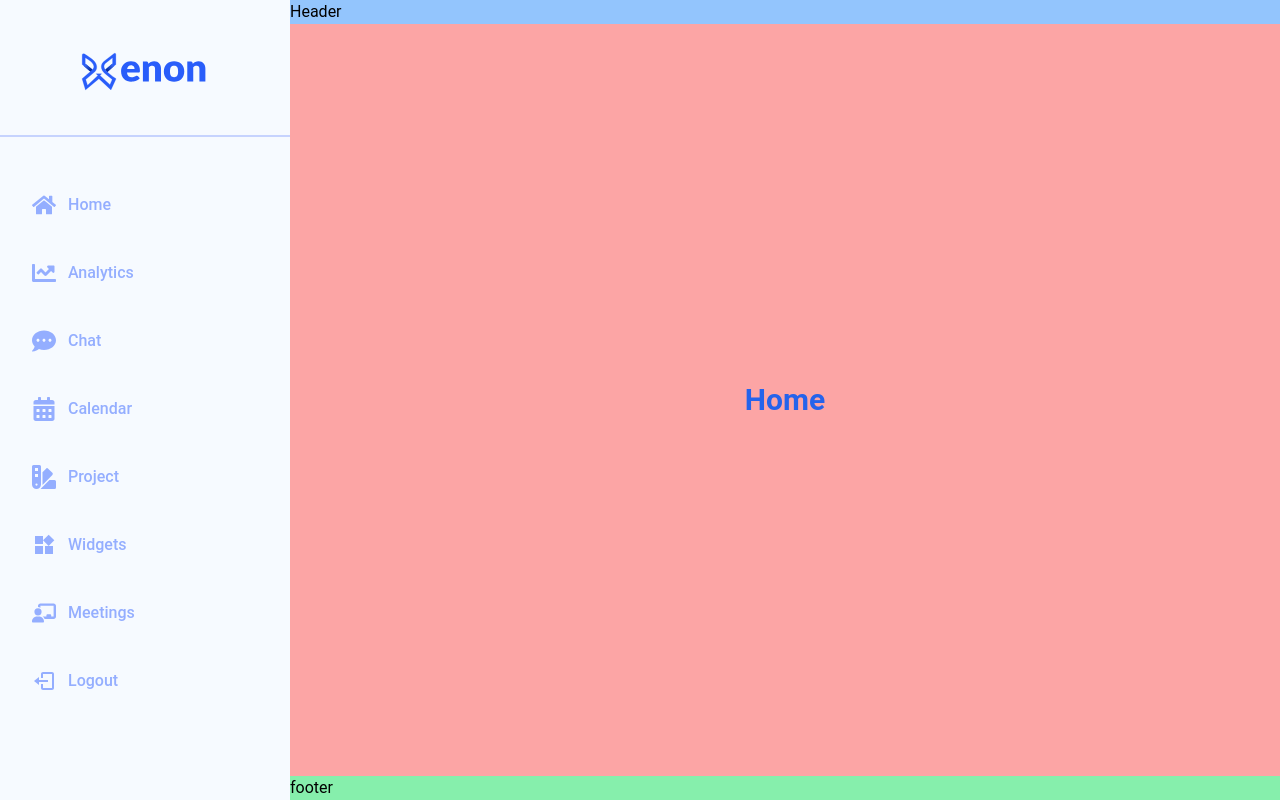
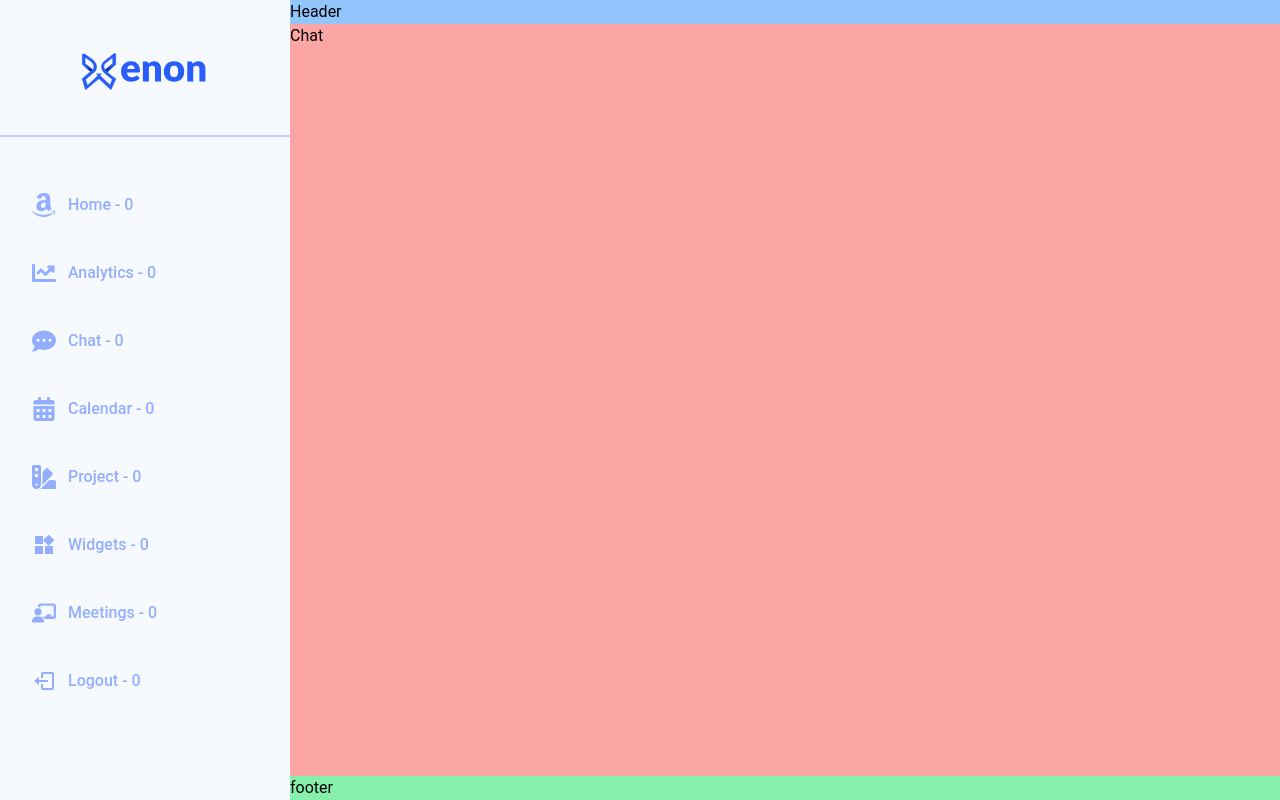
Before and after one commit to jonmid/admin-ucc-2024, a React (Vite) app: page /chat in a window 1280 px wide. Built offline with nearby package versions, Linux system fonts and the light colour scheme.

Commit message:
[add] config routes and state

```diff
--- a/package.json
+++ b/package.json
@@ -12,7 +12,9 @@
   "dependencies": {
     "react": "^18.2.0",
     "react-dom": "^18.2.0",
-    "react-icons": "^5.1.0"
+    "react-icons": "^5.1.0",
+    "react-router-dom": "^6.23.0",
+    "zustand": "^4.5.2"
   },
   "devDependencies": {
     "@types/react": "^18.2.66",
--- a/src/app/App.tsx
+++ b/src/app/App.tsx
@@ -1,5 +1,9 @@
+import { Route, Routes } from 'react-router-dom';
 import Navbar from './components/navbar';
 import Home from './screens/Home';
+import Analytics from './screens/Analytics';
+import Chat from './screens/Chat';
+import NotFound from './screens/NotFound';
 
 function App() {
   return (
@@ -8,16 +12,12 @@ function App() {
       <section className='flex-1 grid grid-rows-[auto_1fr_auto]'>
         <header className='bg-blue-300'>Header</header>
         <section className='bg-red-300'>
-          <Home />
-          {/* <Routes>
-            <Route path='/' element={<Dashboard />} />
-            <Route path='/marketplace' element={<Marketplace />} />
-            <Route path='/tables' element={<Tables />} />
-            <Route path='/kanban' element={<Kanban />} />
-            <Route path='/profile' element={<Profile />} />
-            <Route path='/signIn' element={<SignIn />} />
+          <Routes>
+            <Route path='/' element={<Home />} />
+            <Route path='/analytics' element={<Analytics />} />
+            <Route path='/chat' element={<Chat />} />
             <Route path='*' element={<NotFound />} />
-          </Routes> */}
+          </Routes>
         </section>
         <footer className='bg-green-300'>
           <p>footer</p>
--- a/src/app/components/navbar.tsx
+++ b/src/app/components/navbar.tsx
@@ -1,6 +1,10 @@
+import { NavLink } from 'react-router-dom';
 import { dataNavbar } from '../data/data';
+import { useNavbarStore } from '../../store/navbarStore';
 
 const Navbar = () => {
+  const { navbarItemActive, selectedItemNavbar } = useNavbarStore();
+
   return (
     <nav className='hidden bg-app-light-background sm:flex sm:flex-col sm:min-w-[290px]'>
       <aside className='flex items-center justify-center py-11 border-b-2 border-app-border'>
@@ -15,18 +19,20 @@ const Navbar = () => {
 
       <ul className='flex flex-col gap-y-7 py-12 overflow-scroll'>
         {dataNavbar().nav.map((item) => (
-          <a
+          <NavLink
             key={item.id}
-            href={item.to}
+            to={item.to}
             className='flex flex-row items-center mx-6 p-2 text-2xl rounded-md text-app-shade-5 hover:bg-app-shade-6 hover:text-app-primary transition ease-in duration-200'
             onClick={() => {
-              alert(item.title);
+              selectedItemNavbar(item.id);
             }}
           >
             {item.icon}
 
-            <span className={`ml-3 text-base font-medium`}>{item.title}</span>
-          </a>
+            <span className={`ml-3 text-base font-medium`}>
+              {item.title} - {navbarItemActive}
+            </span>
+          </NavLink>
         ))}
       </ul>
     </nav>
@@ -34,9 +40,3 @@ const Navbar = () => {
 };
 
 export default Navbar;
-
-{
-  /* <button type="button" class="py-2 px-4  bg-indigo-600 hover:bg-indigo-700 focus:ring-indigo-500 focus:ring-offset-indigo-200 text-white w-full transition ease-in duration-200 text-center text-base font-semibold shadow-md focus:outline-none focus:ring-2 focus:ring-offset-2  rounded-lg ">
-    Valider
-</button> */
-}
--- a/src/app/data/data.tsx
+++ b/src/app/data/data.tsx
@@ -1,6 +1,5 @@
 import iconLogo from './../../assets/icons/logo.svg';
 import {
-  FaHome,
   FaChartLine,
   FaCommentDots,
   FaCalendarAlt,
@@ -9,6 +8,7 @@ import {
 import { FaChalkboardUser } from 'react-icons/fa6';
 import { MdWidgets } from 'react-icons/md';
 import { BiLogOut } from 'react-icons/bi';
+import { BsAmazon } from 'react-icons/bs';
 
 type NavItemType = {
   id: number;
@@ -36,7 +36,7 @@ export const dataNavbar = (): NavbarType => ({
       id: 1,
       title: 'Home',
       // icon: <FaHome className={navItem === 1 ? 'text-app-primary' : 'text-app-shade-5'}/>,
-      icon: <FaHome />,
+      icon: <BsAmazon />,
       to: '/',
     },
     {
--- /dev/null
+++ b/src/app/screens/Analytics.tsx
@@ -0,0 +1,5 @@
+const Analytics = () => {
+  return <h1>Analytics</h1>;
+};
+
+export default Analytics;
--- /dev/null
+++ b/src/app/screens/Chat.tsx
@@ -0,0 +1,5 @@
+const Chat = () => {
+  return <h1>Chat</h1>;
+};
+
+export default Chat;
--- /dev/null
+++ b/src/app/screens/NotFound.tsx
@@ -0,0 +1,5 @@
+const NotFound = () => {
+  return <h1>NotFound</h1>;
+};
+
+export default NotFound;
--- a/src/main.tsx
+++ b/src/main.tsx
@@ -2,9 +2,10 @@ import React from 'react';
 import ReactDOM from 'react-dom/client';
 import App from './app/App.tsx';
 import './assets/styles/index.css';
+import { BrowserRouter } from 'react-router-dom';
 
 ReactDOM.createRoot(document.getElementById('root')!).render(
-  <React.StrictMode>
+  <BrowserRouter>
     <App />
-  </React.StrictMode>
+  </BrowserRouter>
 );
--- /dev/null
+++ b/src/store/navbarStore.ts
@@ -0,0 +1,13 @@
+import { create } from 'zustand';
+
+interface NavbarState {
+  navbarItemActive: number;
+  selectedItemNavbar: (navItem: number) => void;
+}
+
+export const useNavbarStore = create<NavbarState>((set) => ({
+  navbarItemActive: 0,
+  selectedItemNavbar: (navItem: number) => {
+    set({ navbarItemActive: navItem });
+  },
+}));
```
Also changed, not shown: 1 other file (tests, documents, lock files or other folders).
